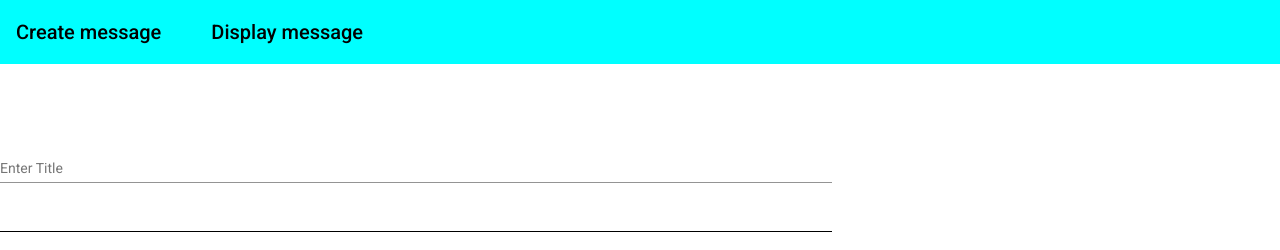
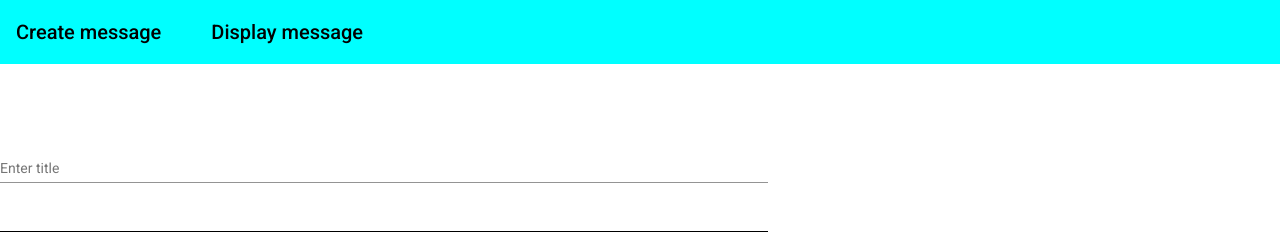
Before and after one commit to noman1970/noman-angular, an Angular app: page /create-message in a window 1280 px wide. Shown: the top 250 px of the page. Built offline with nearby package versions, Linux system fonts and the light colour scheme.

Commit message:
new files

```diff
--- a/src/app/create-message/create-message.component.css
+++ b/src/app/create-message/create-message.component.css
@@ -1,5 +1,5 @@
 mat-form-field {
-     width: 65%;
+     width: 60%;
      border-bottom: 1px solid black;
      margin-top: 50px;
      margin-top: 50px;
--- a/src/app/create-message/create-message.component.html
+++ b/src/app/create-message/create-message.component.html
@@ -2,7 +2,7 @@
 <mat-form-field>
     <input matInput type="text"
     name="title"
-    placeholder="Enter Title" ngModel>
+    placeholder="Enter title" ngModel>
 </mat-form-field>
 
 <mat-form-field>
```
